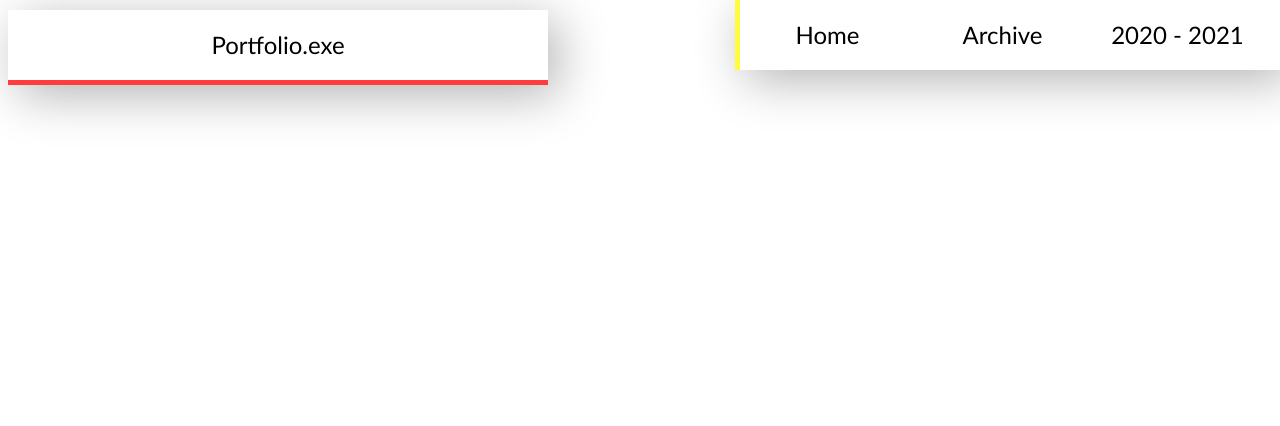
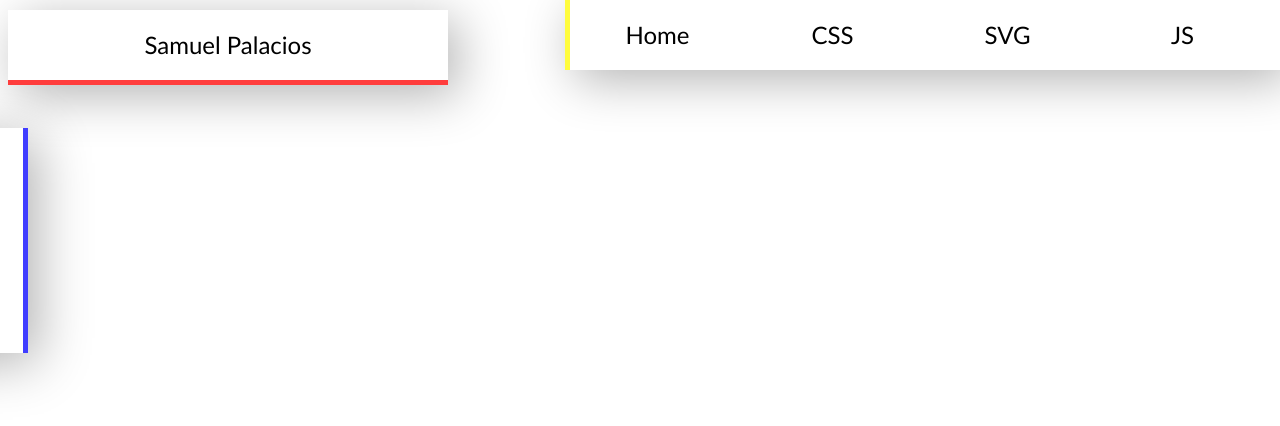
Before and after one commit to MeidenWeiss/portfolio.exe, a PHP site: page /index.php?page=css in a window 1280 px wide. Shown: the top 426 px of the page. Run offline with PHP 8.4, Linux system fonts and the light colour scheme.

Commit message:
Add files via upload

```diff
--- a/css/index.css
+++ b/css/index.css
@@ -34,7 +34,7 @@ body{
 
 #card{
     position: absolute;
-    width: 540px;
+    width: 440px;
     height: 70px;
     border-bottom: 5px #ff3d3d solid;
     box-shadow: 10px 10px 50px 0px #0000004d;
@@ -56,7 +56,7 @@ body{
 }
 
 #menu{
-    width: 540px;
+    width: 710px;
     height: 70px;
     border-left: 5px #fffc3d solid;
     box-shadow: 10px 10px 50px 0px #0000004d;
--- /dev/null
+++ b/css/page_styles.css
@@ -0,0 +1,117 @@
+@font-face {
+    font-family: "Architects Daugther";
+    src: url("../fonts/ArchitectsDaughter-Regular.ttf");
+}
+
+a{
+    text-decoration: none;
+    color: #000000;
+}
+
+#sub_block{
+    position: absolute;
+    z-index: 1;
+    transform: translate(-160px, 120px);
+}
+
+#sub_menu{
+    width: 180px;
+    height: auto;
+    background-color: transparent;
+    box-shadow: 10px 10px 50px 0px #0000004d;
+}
+
+.sub_box{
+    width: auto;
+    height: 75px;
+    line-height: 70px;
+    font-family: "Trebuchet MS";
+    font-size: 18pt;
+    text-align: center;
+    background-color: #ffffff;
+    border-right: 5px #403dff solid;
+    color: #000000;
+    transition: 0.5s;
+}
+
+.sub_box:hover{
+    transform: scale(1.1);
+    transition: 0.5s;
+    transform: translate(150px, 0px);
+}
+
+/* ----------------------------------------- */
+.box_drop1:hover, .box_drop2:hover, .box_drop3:hover{
+    background-color: #000000;
+    color: #fff;
+    transition: 0.5s;
+}
+
+.box_drop1{
+    width: 250px;
+    height: 75px;
+    font-size: 14pt;
+    display: none;
+    color: #000000;
+    background-color: #ffffff;
+    border-right: 5px #000 solid;
+}
+
+.sub_box:hover .box_drop1{
+    display: block;
+    position: absolute;
+    left: 180px;
+    top: 0px;
+}
+
+.box_drop2{
+    width: 250px;
+    height: 75px;
+    font-size: 14pt;
+    display: none;
+    color: #000000;
+    background-color: #ffffff;
+    border-right: 5px #000 solid;
+    position: absolute;
+    top: 140px;
+}
+
+.sub_box:hover .box_drop2{
+    display: block;
+    position: absolute;
+    left: 180px;
+    top: 75px;
+}
+
+.box_drop3{
+    width: 250px;
+    height: 75px;
+    font-size: 14pt;
+    display: none;
+    color: #000000;
+    background-color: #ffffff;
+    border-right: 5px #000 solid;
+    position: absolute;
+    top: 140px;
+}
+
+.sub_box:hover .box_drop3{
+    display: block;
+    position: absolute;
+    left: 180px;
+    top: 150px;
+}
+
+#content_space{
+    width: 1150px;
+    height: auto;
+    /* border: 1px #000 solid; */
+    left: 50px;
+    top: 100px;
+    position: absolute;
+}
+
+.code_title{
+    text-align: center;
+    font-family: "Architects Daugther";
+}
--- /dev/null
+++ b/css_page.php
@@ -0,0 +1,54 @@
+<?php
+$task = (isset($_GET['task']) && $_GET['task'] != '') ? $_GET['task'] : '';
+?>
+<!DOCTYPE html>
+<html>
+    <head>
+        <link rel="stylesheet" type="text/css" href="css/page_styles.css">
+    </head>
+    <body>
+        <div id="sub_block">
+            <div id="sub_menu">
+                <div class="sub_box">
+                    Module 2
+                    <a href="index.php?page=svg&task=lt2.2"><div class="box_drop1">Learning Task 2.2</div></a>
+                    <a href="index.php?page=svg&task=lt2.3"><div class="box_drop2">Learning Task 2.3</div></a>
+                </div>
+                <div class="sub_box">
+                    Module 3
+                    <a href="index.php?page=svg&task=lt3.2"><div class="box_drop1">Learning Task 3.2</div></a>
+                    <a href="index.php?page=svg&task=lt3.3"><div class="box_drop2">Learning Task 3.3</div></a>
+                </div>
+                <div class="sub_box">
+                    Module 4
+                    <a href="index.php?page=svg&task=lt4.1"><div class="box_drop1">Learning Task 4.1</div></a>
+                    <a href="prelim.php"><div class="box_drop2">CLE1 (PRELIM)</div></a>
+                </div>
+            </div>
+        </div>
+        <div id="content_space">
+        <?php
+            switch($task){
+                case 'lt2.2':
+                    require_once('learningtask2_2.php');
+                break;
+                case 'lt2.3':
+                    require_once('learningtask2_3.php');
+                break;
+                case 'lt3.2':
+                    require_once('learningtask3_2.php');
+                break;
+                case 'lt3.3':
+                    require_once('learningtask3_3.php');
+                break;
+                case 'lt4.1':
+                    require_once('learningtask4_1.php');
+                break;
+                default:
+                    // Do nothing
+                break;
+                }
+            ?>
+        </div>
+    </body>
+</html>
--- a/index.php
+++ b/index.php
@@ -8,22 +8,26 @@ $page = (isset($_GET['page']) && $_GET['page'] != '') ? $_GET['page'] : '';
         <link rel= "stylesheet" type= "text/css" href= "css/index.css"/>
     </head>
     <body>
-        <div id="card"> Portfolio.exe </div>
+        <div id="card"> Samuel Palacios </div>
         <div id="nav_block">
             <div id="menu">
                 <a href="index.php"><div class="nav_box">Home</div></a>
-                <a href="index.php?page=archive"><div class="nav_box">Archive</div></a>
-                <a href="index.php?page=current"><div class="nav_box">2020 - 2021</div></a>
+                <a href="index.php?page=css"><div class="nav_box">CSS</div></a>
+                <a href="index.php?page=svg"><div class="nav_box">SVG</div></a>
+                <a href="index.php?page=js"><div class="nav_box">JS</div></a>
             </div>
         </div>
         <div id="content_area">
             <?php
             switch($page){
-                case 'archive':
-                    require_once('archive.php');
+                case 'css':
+                    require_once('css_page.php');
                 break;
-                case 'current':
-                    require_once('current.php');
+                case 'svg':
+                    require_once('svg_page.php');
+                break;
+                case 'js':
+                    require_once('js_page.php');
                 break;
                 default:
                     require_once('index.php');
--- a/js/mastercard.js
+++ b/js/mastercard.js
@@ -1,4 +1,4 @@
-var canvas = document.getElementById("card");
+var canvas = document.getElementById("mastercard");
 var context = canvas.getContext("2d");
 
 context.save();
--- a/learningtask7_1.html
+++ b/learningtask7_1.html
@@ -1,11 +1,10 @@
 <html>
     <head>
-        <title>Canvas.exe</title>
-        <link rel= "stylesheet" type= "text/css" href= "css/learning_task-7_1.css"/>
+        <link rel= "stylesheet" type= "text/css" href= "css/learningtask7_1-index.css"/>
     </head>
     <body>
         <div id="mastercard_canvas">
-            <canvas id="card" width='200' height='200'></canvas>
+            <canvas id="mastercard" width='200' height='200'></canvas>
             <script type="text/javascript" src="js/mastercard.js"></script>
             <h2 id="mc_text">mastercard</h2>
         </div>
```
Also changed, not shown: css/learningtask7_1-index.css (added, +188 -0 lines), js_page.php (added, +31 -0 lines), svg_page.php (added, +43 -0 lines).
